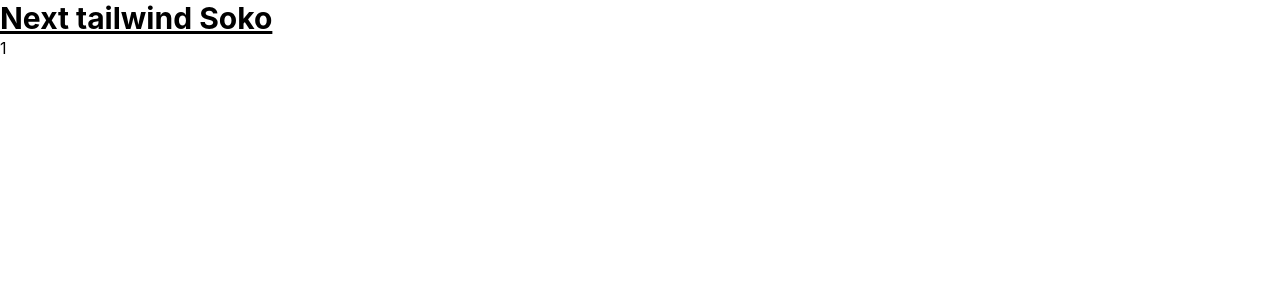
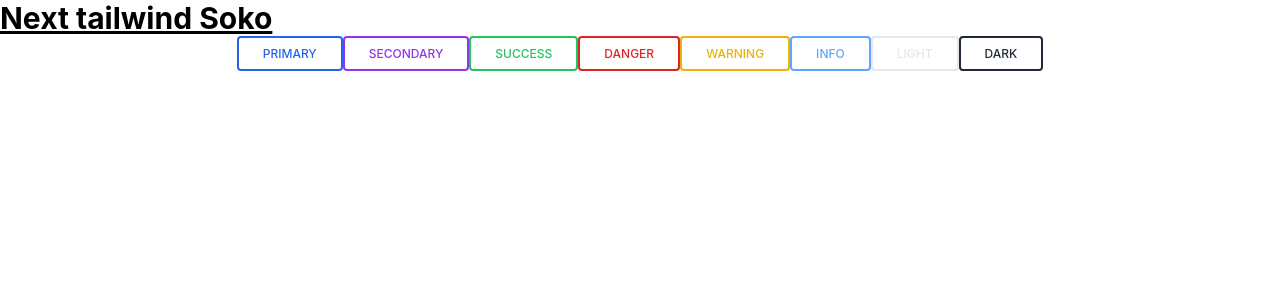
Before and after one commit to Foddie2/soko, a Next.js app: page / in a window 1280 px wide. Shown: the top 300 px of the page. Built offline with nearby package versions, Linux system fonts and the light colour scheme; what tw-elements would draw is missing.

Commit message:
cleaning up tailwind configs

```diff
--- a/pages/index.js
+++ b/pages/index.js
@@ -1,4 +1,3 @@
-import 'tw-elements';
 import Head from 'next/head';
 
 export default function Home() {
@@ -9,7 +8,59 @@
         <meta name="description" content="Generated by create next app" />
         <link rel="icon" href="/favicon.ico" />
       </Head>
-      <h1 className="text-3xl font-bold underline">Next tailwind Soko</h1>1
+      <h1 className="text-3xl font-bold underline">Next tailwind Soko</h1>
+      <div className="flex space-x-2 justify-center">
+        <div>
+          <button
+            type="button"
+            className="inline-block px-6 py-2 border-2 border-blue-600 text-blue-600 font-medium text-xs leading-tight uppercase rounded hover:bg-black hover:bg-opacity-5 focus:outline-none focus:ring-0 transition duration-150 ease-in-out"
+          >
+            Primary
+          </button>
+          <button
+            type="button"
+            className="inline-block px-6 py-2 border-2 border-purple-600 text-purple-600 font-medium text-xs leading-tight uppercase rounded hover:bg-black hover:bg-opacity-5 focus:outline-none focus:ring-0 transition duration-150 ease-in-out"
+          >
+            Secondary
+          </button>
+          <button
+            type="button"
+            className="inline-block px-6 py-2 border-2 border-green-500 text-green-500 font-medium text-xs leading-tight uppercase rounded hover:bg-black hover:bg-opacity-5 focus:outline-none focus:ring-0 transition duration-150 ease-in-out"
+          >
+            Success
+          </button>
+          <button
+            type="button"
+            className="inline-block px-6 py-2 border-2 border-red-600 text-red-600 font-medium text-xs leading-tight uppercase rounded hover:bg-black hover:bg-opacity-5 focus:outline-none focus:ring-0 transition duration-150 ease-in-out"
+          >
+            Danger
+          </button>
+          <button
+            type="button"
+            className="inline-block px-6 py-2 border-2 border-yellow-500 text-yellow-500 font-medium text-xs leading-tight uppercase rounded hover:bg-black hover:bg-opacity-5 focus:outline-none focus:ring-0 transition duration-150 ease-in-out"
+          >
+            Warning
+          </button>
+          <button
+            type="button"
+            className="inline-block px-6 py-2 border-2 border-blue-400 text-blue-400 font-medium text-xs leading-tight uppercase rounded hover:bg-black hover:bg-opacity-5 focus:outline-none focus:ring-0 transition duration-150 ease-in-out"
+          >
+            Info
+          </button>
+          <button
+            type="button"
+            className="inline-block px-6 py-2 border-2 border-gray-200 text-gray-200 font-medium text-xs leading-tight uppercase rounded hover:bg-black hover:bg-opacity-5 focus:outline-none focus:ring-0 transition duration-150 ease-in-out"
+          >
+            Light
+          </button>
+          <button
+            type="button"
+            className="inline-block px-6 py-2 border-2 border-gray-800 text-gray-800 font-medium text-xs leading-tight uppercase rounded hover:bg-black hover:bg-opacity-5 focus:outline-none focus:ring-0 transition duration-150 ease-in-out"
+          >
+            Dark
+          </button>
+        </div>
+      </div>
     </div>
   );
 }
```
Also changed, not shown: 1 other file (tests, documents, lock files or other folders).
